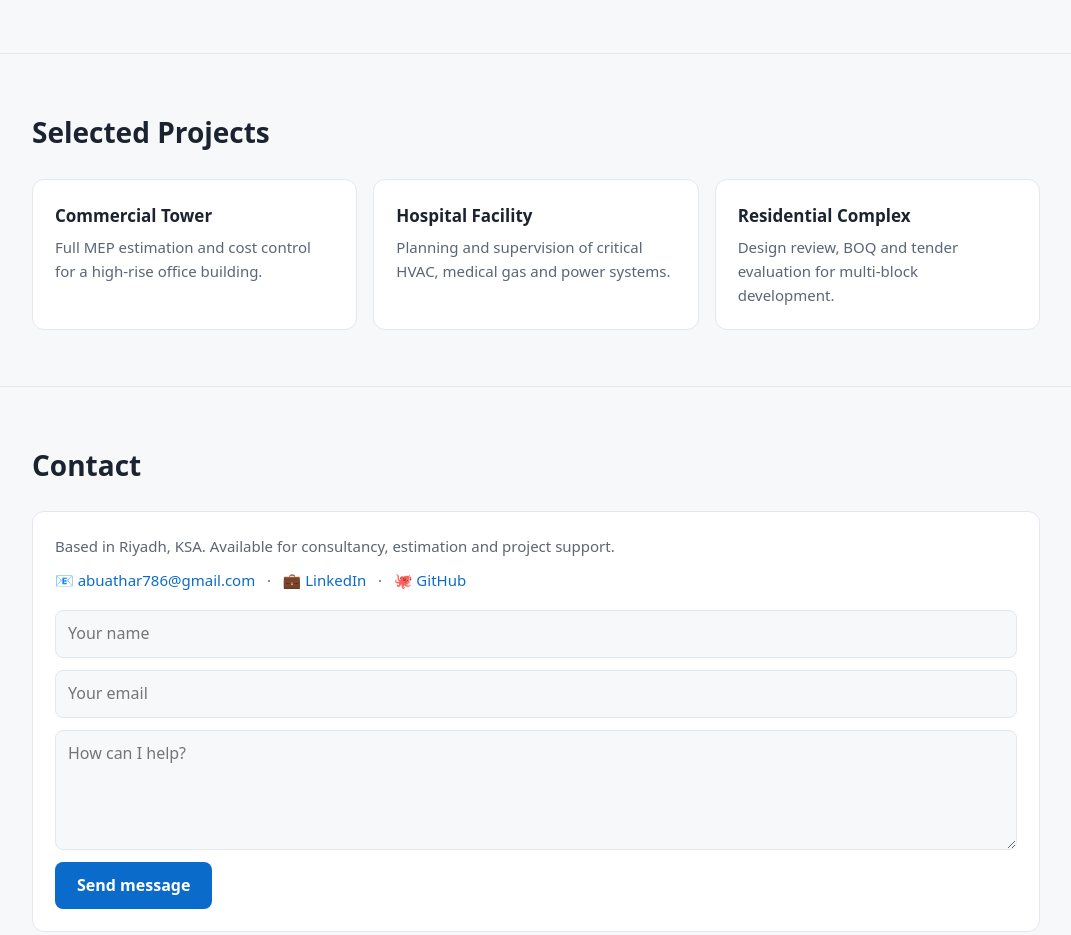
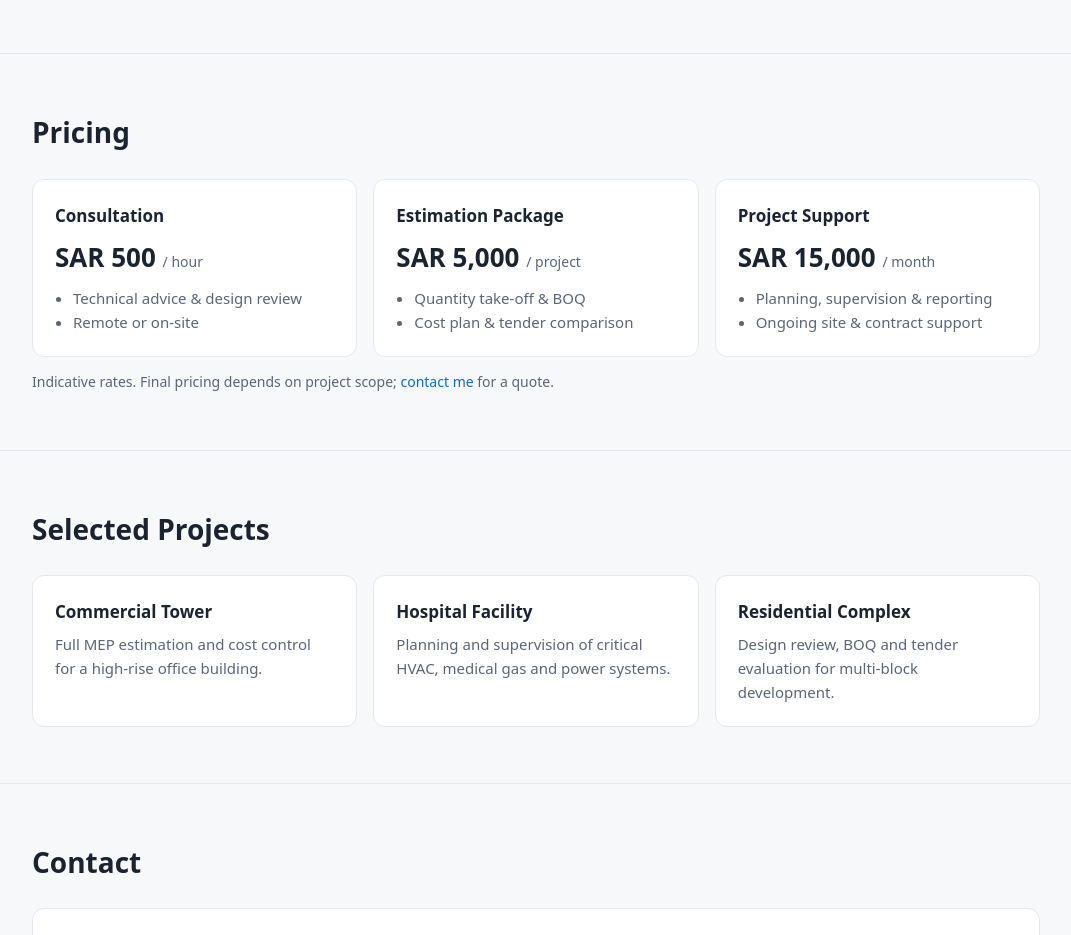
Before and after one commit to Athar9793/Athar9793, a plain HTML site: page index.html in a window 1280 px wide. Shown: the part 1417-2352 px from the top of the page, without its empty margins (104-1175 px from the left). Drawn offline with Linux system fonts and the light colour scheme.

Commit message:
Add services pricing section (#6)
* Add MEP consultant portfolio website

Co-Authored-By: Claude Opus 5.5 <noreply@anthropic.com>
Claude-Session: https://claude.ai/code/session_01FzybQSKLeFjmzU2qxCbzAa

* Update contact email

Co-Authored-By: Claude Sonnet 5.5 <noreply@anthropic.com>
Claude-Session: https://claude.ai/code/session_01FzybQSKLeFjmzU2qxCbzAa

* Add contact form

Co-Authored-By: Claude Sonnet 5.5 <noreply@anthropic.com>
Claude-Session: https://claude.ai/code/session_01FzybQSKLeFjmzU2qxCbzAa

* Add Riyadh map to contact section

Co-Authored-By: Claude Sonnet 5.5 <noreply@anthropic.com>
Claude-Session: https://claude.ai/code/session_01FzybQSKLeFjmzU2qxCbzAa

* Add services pricing section

Co-Authored-By: Claude Sonnet 5.5 <noreply@anthropic.com>
Claude-Session: https://claude.ai/code/session_01FzybQSKLeFjmzU2qxCbzAa

---------

Co-authored-by: Claude <noreply@anthropic.com>

```diff
--- a/index.html
+++ b/index.html
@@ -36,13 +36,14 @@ input,textarea{font:inherit;padding:10px 12px;border:1px solid var(--line);borde
 textarea{min-height:120px;resize:vertical}
 button.btn{border:0;cursor:pointer;font:inherit;font-weight:600;justify-self:start}
 iframe.map{width:100%;height:300px;border:0;border-radius:12px;margin-top:18px}
+.price{font-size:26px;font-weight:700;margin:8px 0}.price small{font-size:14px;font-weight:400;color:var(--muted)}
 footer{padding:28px 0;color:var(--muted);font-size:14px;border-top:1px solid var(--line)}
 @media(max-width:640px){nav ul{display:none}}
 </style>
 </head>
 <body>
 <nav><div class="wrap"><b>Athar</b>
-<ul><li><a href="#services">Services</a></li><li><a href="#expertise">Expertise</a></li><li><a href="#projects">Projects</a></li><li><a href="#contact">Contact</a></li></ul></div></nav>
+<ul><li><a href="#services">Services</a></li><li><a href="#expertise">Expertise</a></li><li><a href="#pricing">Pricing</a></li><li><a href="#projects">Projects</a></li><li><a href="#contact">Contact</a></li></ul></div></nav>
 
 <header><div class="wrap">
 <h1>MEP Engineering Consultant</h1>
@@ -75,6 +76,16 @@ footer{padding:28px 0;color:var(--muted);font-size:14px;border-top:1px solid var
 <div class="card"><h3>Tools</h3><ul><li>AutoCAD, Revit MEP</li><li>Primavera P6, MS Project</li><li>Excel cost models</li></ul></div>
 </div></div></section>
 
+<section id="pricing"><div class="wrap">
+<h2>Pricing</h2>
+<div class="grid">
+<div class="card"><h3>Consultation</h3><div class="price">SAR 500 <small>/ hour</small></div><ul><li>Technical advice &amp; design review</li><li>Remote or on-site</li></ul></div>
+<div class="card"><h3>Estimation Package</h3><div class="price">SAR 5,000 <small>/ project</small></div><ul><li>Quantity take-off &amp; BOQ</li><li>Cost plan &amp; tender comparison</li></ul></div>
+<div class="card"><h3>Project Support</h3><div class="price">SAR 15,000 <small>/ month</small></div><ul><li>Planning, supervision &amp; reporting</li><li>Ongoing site &amp; contract support</li></ul></div>
+</div>
+<p style="color:var(--muted);font-size:14px;margin-top:14px">Indicative rates. Final pricing depends on project scope; <a href="#contact">contact me</a> for a quote.</p>
+</div></section>
+
 <section id="projects"><div class="wrap">
 <h2>Selected Projects</h2>
 <div class="grid">
```
